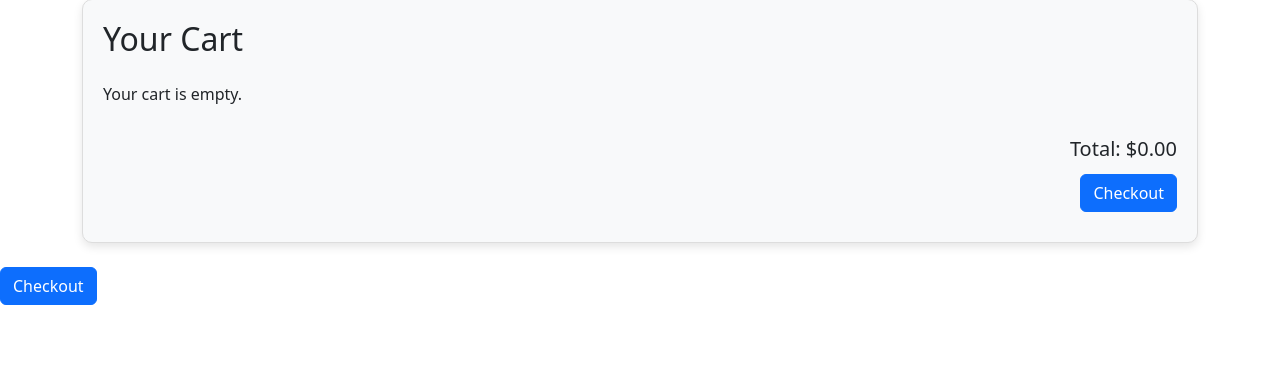
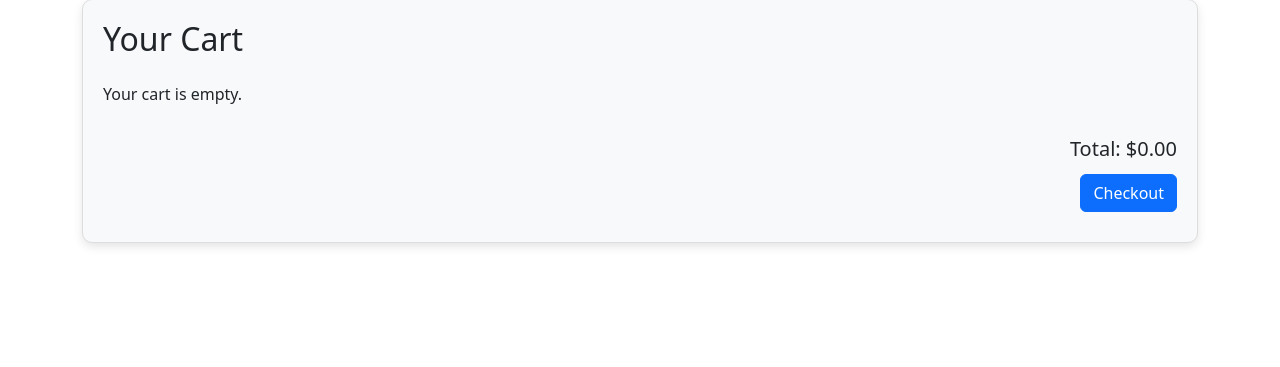
Before and after one commit to param23403/PourPro, a PHP site: page /cart.php in a window 1280 px wide. Shown: the part 81-448 px from the top of the page. Run offline with PHP 8.4, Linux system fonts and the light colour scheme.

Commit message:
removed button

```diff
--- a/frontend/templates/cart.php
+++ b/frontend/templates/cart.php
@@ -225,7 +225,6 @@ $('.checkout').on('click', function (event) {
 
 });
 </script>
-<a class="checkout btn btn-primary" href="?command=checkout">Checkout</a>
 
 </body>
 </html>
```
